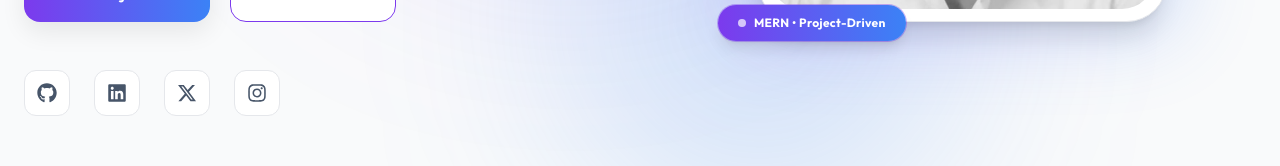
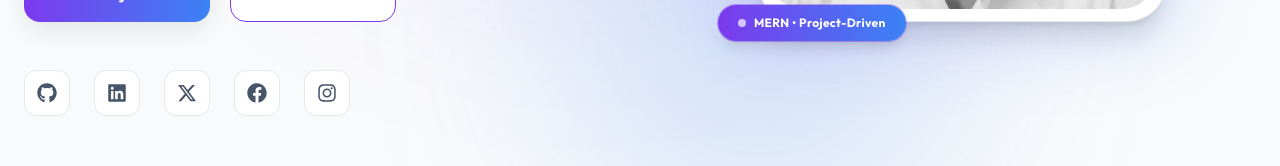
Before and after one commit to MahasinProdhan/Portfolio, a React (Vite) app in the folder frontend/: page / in a window 1280 px wide. Shown: the part 583-749 px from the top of the page. Built offline with nearby package versions, Linux system fonts and the light colour scheme.

Commit message:
Facebook Icon Added

```diff
--- a/frontend/src/sections/Contact.jsx
+++ b/frontend/src/sections/Contact.jsx
@@ -1,4 +1,10 @@
-import { FaGithub, FaLinkedin, FaInstagram, FaEnvelope } from "react-icons/fa";
+import {
+  FaGithub,
+  FaLinkedin,
+  FaInstagram,
+  FaEnvelope,
+  FaFacebook,
+} from "react-icons/fa";
 import { FaXTwitter } from "react-icons/fa6";
 
 const Contact = () => {
@@ -54,6 +60,11 @@ const Contact = () => {
                   link: "https://www.linkedin.com/in/mahasin-prodhan-b19387277/",
                 },
                 { icon: <FaXTwitter />, link: "https://x.com/MahasinProdhan1" },
+
+                {
+                  icon: <FaFacebook />,
+                  link: "https://www.facebook.com/mahasin.prodhan2004",
+                },
                 {
                   icon: <FaInstagram />,
                   link: "https://www.instagram.com/mahasin_prodhan",
--- a/frontend/src/sections/Hero.jsx
+++ b/frontend/src/sections/Hero.jsx
@@ -3,6 +3,7 @@ import {
   FaLinkedin,
   FaInstagram,
   FaArrowRight,
+  FaFacebook,
 } from "react-icons/fa";
 import { FaXTwitter } from "react-icons/fa6";
 import profileImg from "../assets/images/mahasindp.jpeg";
@@ -78,6 +79,10 @@ const Hero = () => {
               },
               { icon: <FaXTwitter />, link: "https://x.com/MahasinProdhan1" },
               {
+                icon: <FaFacebook />,
+                link: "https://www.facebook.com/mahasin.prodhan2004",
+              },
+              {
                 icon: <FaInstagram />,
                 link: "https://www.instagram.com/mahasin_prodhan",
               },
```
